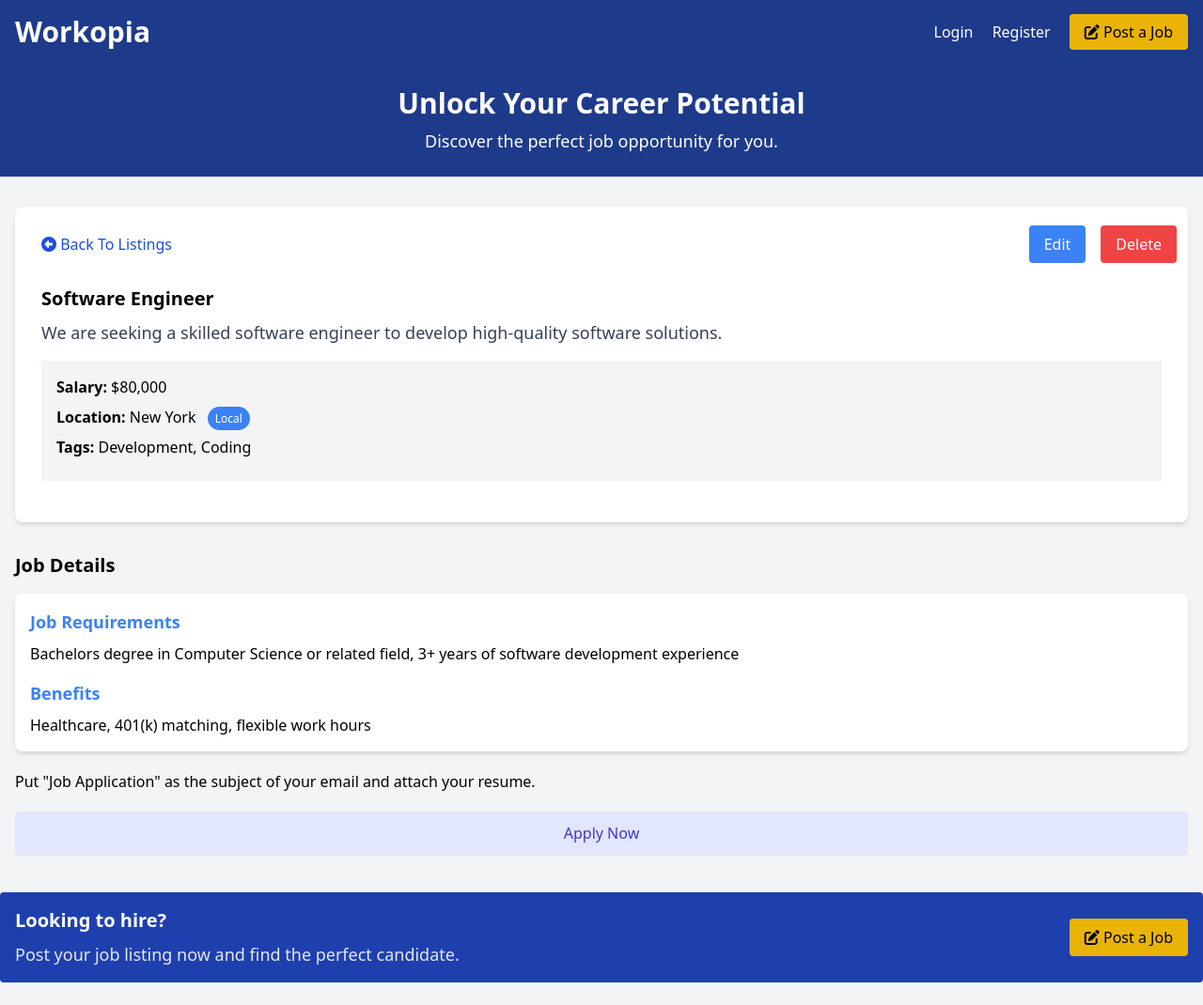
After one commit to krzysiekkalinowski/jobOffersWebsite, a PHP site: a page that uses routes.php in a window 1280 px wide. The commit adds this page. Shown: the whole page at 94% size. Run offline with PHP 8.4, Linux system fonts and the light colour scheme; tables that the repository leaves empty or names only in its code hold one stand-in row (values such as "Sample post"); a stand-in replaces the project's code that opens the database connection.

Commit message:
added showing job offer rout, controller and view

```diff
--- /dev/null
+++ b/controllers/listings/show.php
@@ -0,0 +1,3 @@
+<?php
+
+loadView('listings/show');
--- a/public/index.php
+++ b/public/index.php
@@ -10,7 +10,7 @@ $router = new Router();
 $routes = require basePath('routes.php');
 
 //Get current URI and HTPP method
-$uri = $_SERVER['REQUEST_URI'];
+$uri = parse_url($_SERVER['REQUEST_URI'], PHP_URL_PATH);
 $method = $_SERVER['REQUEST_METHOD'];
 
 //Route the request
--- a/routes.php
+++ b/routes.php
@@ -3,3 +3,4 @@
 $router->get('/', 'controllers/home.php');
 $router->get('/listings', 'controllers/listings/index.php');
 $router->get('/listings/create', 'controllers/listings/create.php');
+$router->get('/listing', 'controllers/listings/show.php');
--- /dev/null
+++ b/views/listings/show.view.php
@@ -0,0 +1,65 @@
+<?= loadPartial('head') ?>
+<?= loadPartial('navbar') ?>
+<?= loadPartial('top-banner') ?>
+
+<section class="container mx-auto p-4 mt-4">
+    <div class="rounded-lg shadow-md bg-white p-3">
+        <div class="flex justify-between items-center">
+            <a class="block p-4 text-blue-700" href="/listings">
+                <i class="fa fa-arrow-alt-circle-left"></i>
+                Back To Listings
+            </a>
+            <div class="flex space-x-4 ml-4">
+                <a href="/edit" class="px-4 py-2 bg-blue-500 hover:bg-blue-600 text-white rounded">Edit</a>
+                <!-- Delete Form -->
+                <form method="POST">
+                    <button type="submit" class="px-4 py-2 bg-red-500 hover:bg-red-600 text-white rounded">Delete</button>
+                </form>
+                <!-- End Delete Form -->
+            </div>
+        </div>
+        <div class="p-4">
+            <h2 class="text-xl font-semibold">Software Engineer</h2>
+            <p class="text-gray-700 text-lg mt-2">
+                We are seeking a skilled software engineer to develop high-quality
+                software solutions.
+            </p>
+            <ul class="my-4 bg-gray-100 p-4">
+                <li class="mb-2"><strong>Salary:</strong> $80,000</li>
+                <li class="mb-2">
+                    <strong>Location:</strong> New York
+                    <span class="text-xs bg-blue-500 text-white rounded-full px-2 py-1 ml-2">Local</span>
+                </li>
+                <li class="mb-2">
+                    <strong>Tags:</strong> <span>Development</span>,
+                    <span>Coding</span>
+                </li>
+            </ul>
+        </div>
+    </div>
+</section>
+
+<section class="container mx-auto p-4">
+    <h2 class="text-xl font-semibold mb-4">Job Details</h2>
+    <div class="rounded-lg shadow-md bg-white p-4">
+        <h3 class="text-lg font-semibold mb-2 text-blue-500">
+            Job Requirements
+        </h3>
+        <p>
+            Bachelors degree in Computer Science or related field, 3+ years of
+            software development experience
+        </p>
+        <h3 class="text-lg font-semibold mt-4 mb-2 text-blue-500">Benefits</h3>
+        <p>Healthcare, 401(k) matching, flexible work hours</p>
+    </div>
+    <p class="my-5">
+        Put "Job Application" as the subject of your email and attach your
+        resume.
+    </p>
+    <a href="mailto:manager@company.com" class="block w-full text-center px-5 py-2.5 shadow-sm rounded border text-base font-medium cursor-pointer text-indigo-700 bg-indigo-100 hover:bg-indigo-200">
+        Apply Now
+    </a>
+</section>
+
+<?= loadPartial('bottom-banner') ?>
+<?= loadPartial('footer') ?>
```
Also changed, not shown: views/home.view.php (+6 -5 lines).
